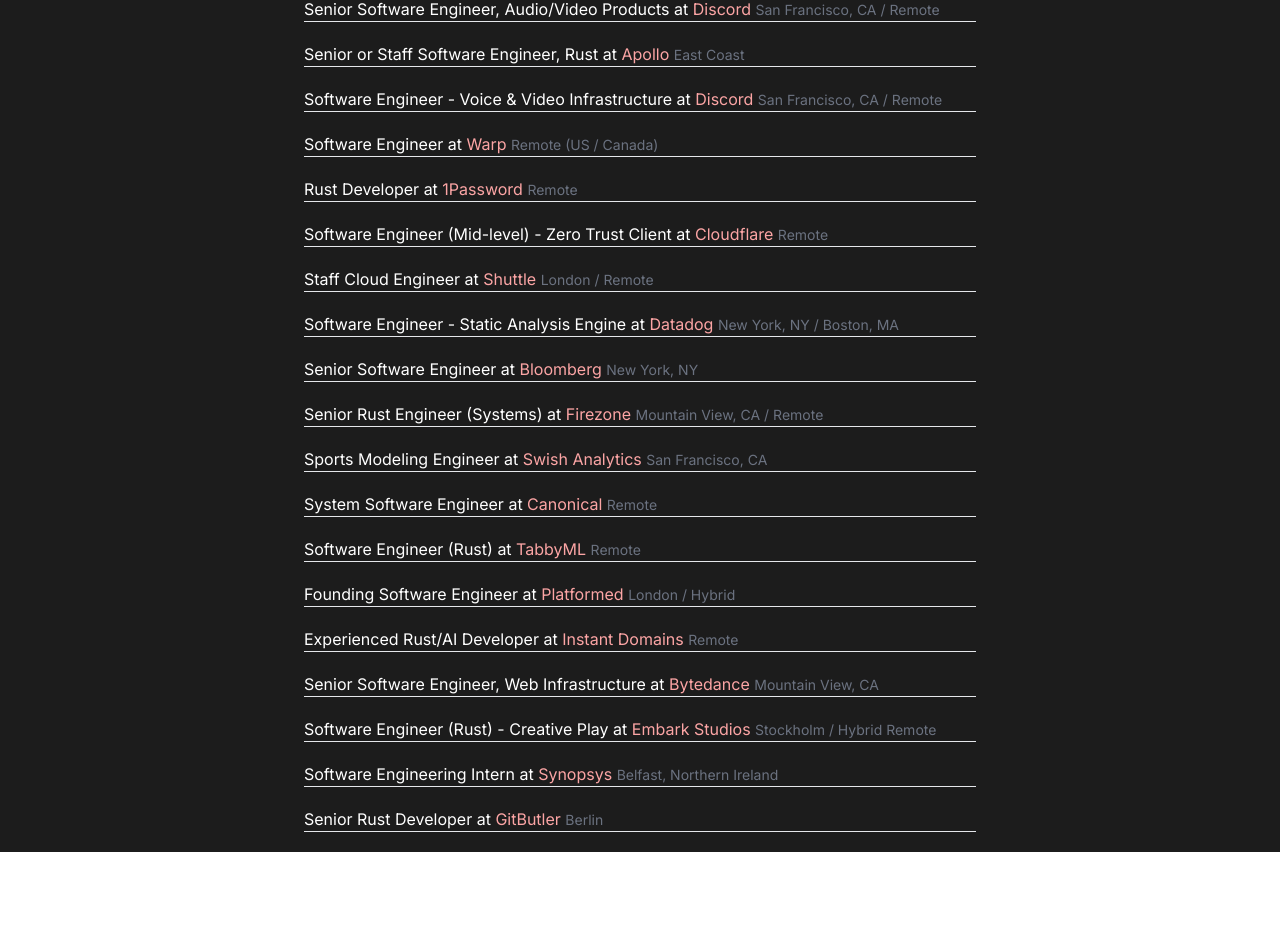
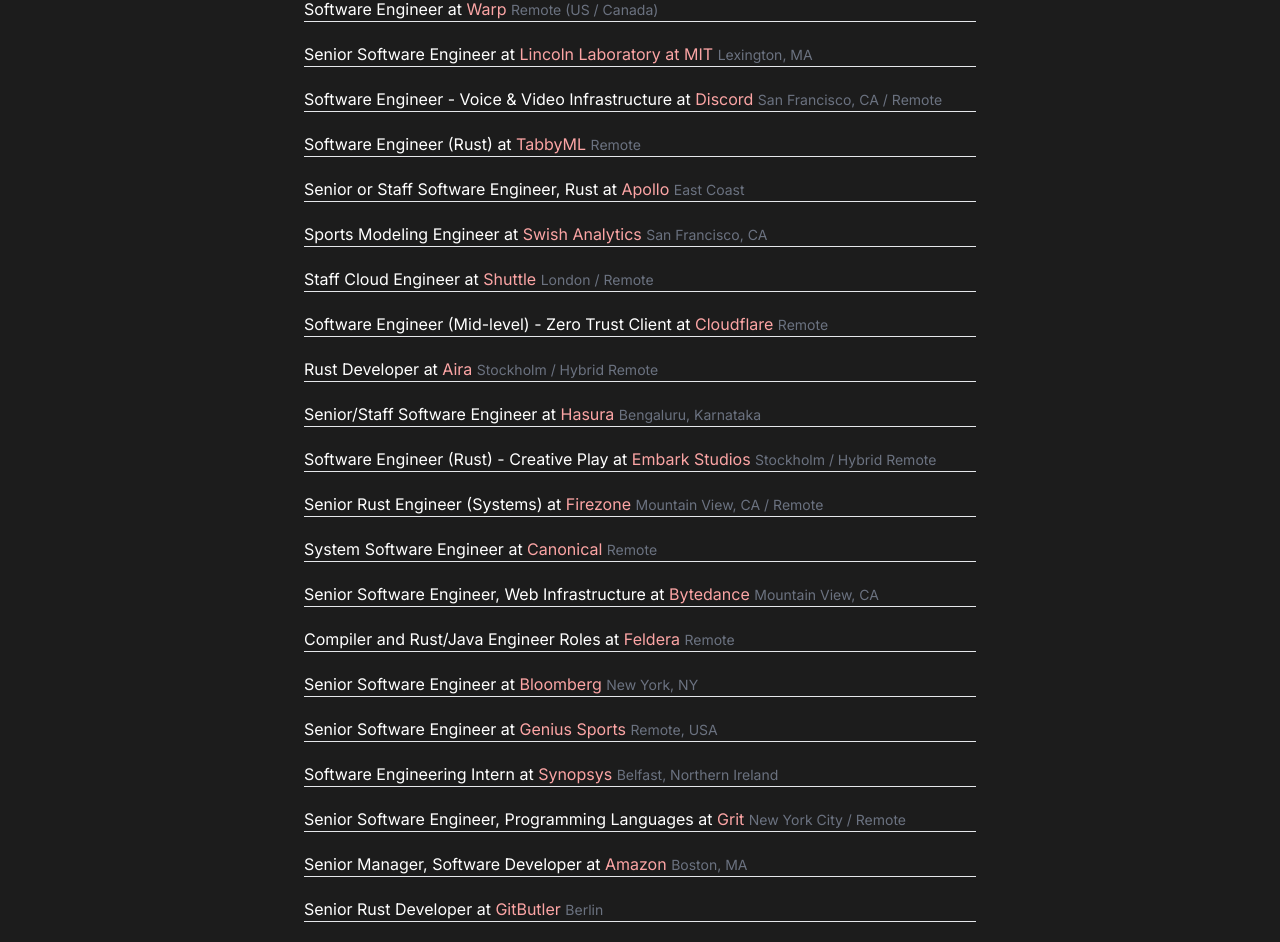
Before and after one commit to NicholasLYang/rustjobs.fyi, a Next.js app: page / in a window 1280 px wide. Shown: the part 616-1558 px from the top of the page. Before the commit the page ends 1468 px from the top, so only its background shows below. Built offline with nearby package versions, Linux system fonts and the light colour scheme.

Commit message:
Added job

```diff
--- a/app/page.tsx
+++ b/app/page.tsx
@@ -169,6 +169,18 @@
     location: "Remote",
     url: "https://boards.greenhouse.io/prisma/jobs/6940273002",
   },
+  {
+    title: "Senior Manager, Software Developer",
+    company: "Amazon",
+    location: "Boston, MA",
+    url: "https://www.amazon.jobs/en/jobs/2479470/sr-manager-software-dev-rust-platform",
+  },
+  {
+    title: "Senior Software Engineer",
+    company: "Genius Sports",
+    location: "Remote, USA",
+    url: "https://boards.greenhouse.io/geniussports/jobs/5780126003",
+  },
 ];
 
 function shuffle<T>(oldArray: T[]) {
```
